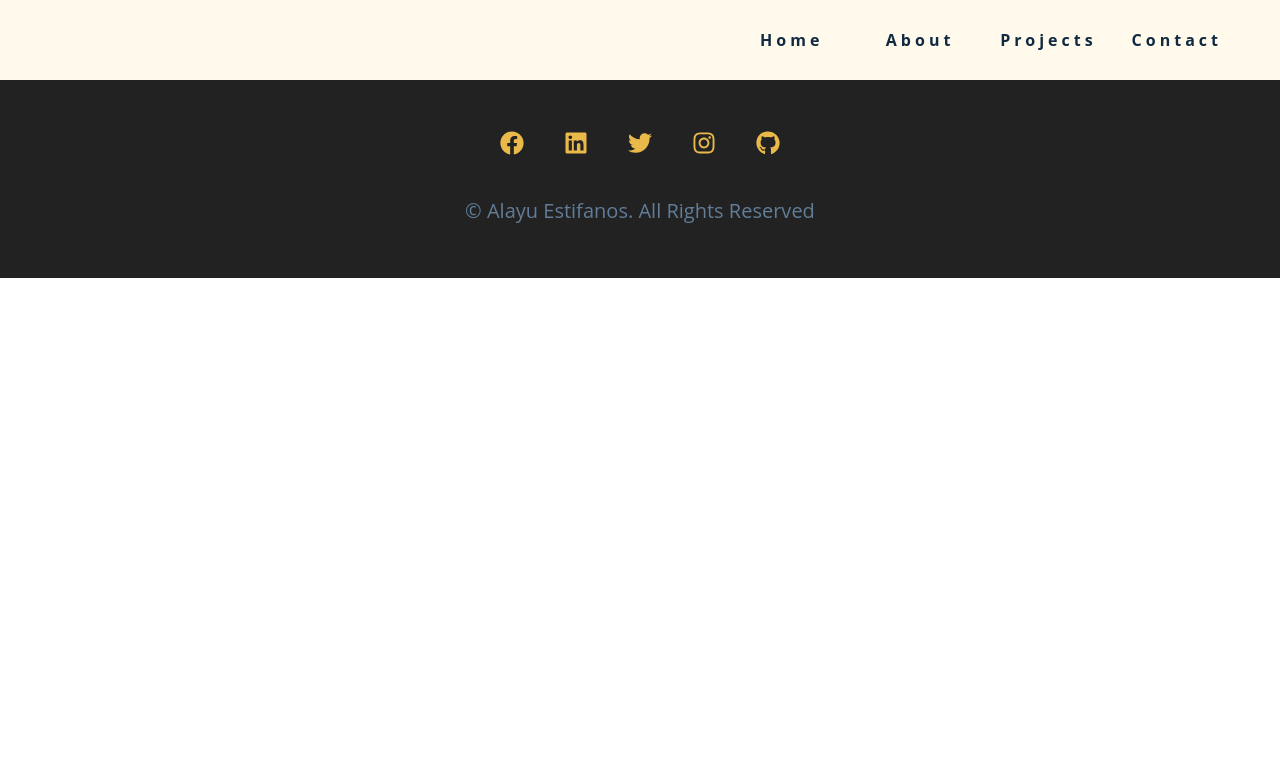
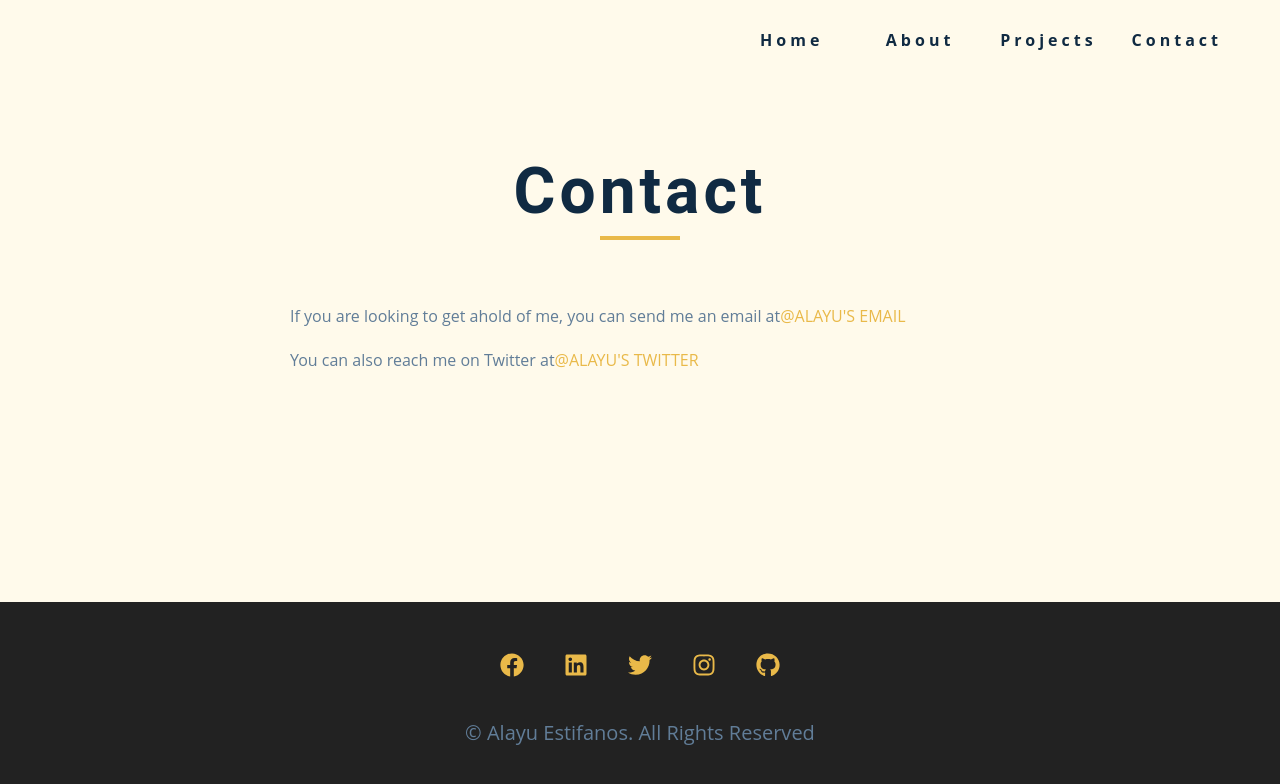
Before and after one commit to alayuestifanos/react-personal-website, a React (Create React App) app: page /contact in a window 1280 px wide. Shown: the top 784 px of the page. Built offline with nearby package versions, Linux system fonts and the light colour scheme.

Commit message:
creating contact page

```diff
--- a/src/pages/contact-page/contact-page.css
+++ b/src/pages/contact-page/contact-page.css
@@ -0,0 +1,16 @@
+.single-page {
+  background: var(--clr-primary-10);
+  min-height: calc(100vh - 5rem - 198px);
+}
+.page-info {
+  max-width: 700px;
+}
+.page-info a {
+  text-transform: uppercase;
+  color: var(--clr-primary-5);
+  -webkit-transition: var(--transition);
+  transition: var(--transition);
+}
+.page-info a:hover {
+  color: var(--clr-primary-1);
+}
--- a/src/pages/contact-page/contact-page.js
+++ b/src/pages/contact-page/contact-page.js
@@ -2,7 +2,25 @@ import React from "react";
 import "./contact-page.css";
 
 const ContactPage = () => {
-  return <div></div>;
+  return (
+    <section class="section single-page">
+      <div class="section-title">
+        <h1>contact</h1>
+        <div class="underline"></div>
+      </div>
+
+      <div class="section-center page-info">
+        <p>
+          If you are looking to get ahold of me, you can send me an email at
+          <a href="mailto:email@email.com">@Alayu's Email</a>
+        </p>
+        <p>
+          You can also reach me on Twitter at
+          <a href="https://www.twitter.com">@Alayu's Twitter </a>
+        </p>
+      </div>
+    </section>
+  );
 };
 
 export default ContactPage;
```
